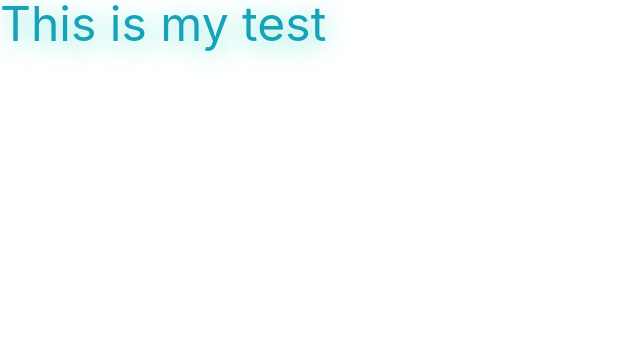
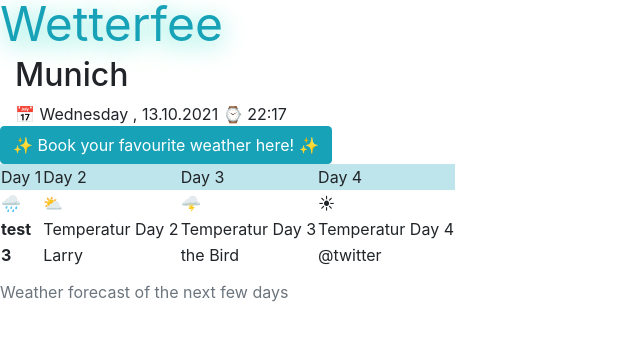
Before and after one commit to NiGinChi/SheCodesPlus_WeatherApp, a plain HTML site: page index.html in a window 1280 px wide. Shown: the whole page, without its empty margins (0-640 px from the left). Drawn offline with nearby package versions, Linux system fonts and the light colour scheme.

Commit message:
Added current date/time (incl js), book weather button and forecast table
JS will display formatted date/time, prepared fun button "book weather" and tested look of forecast table.

```diff
--- a/index.html
+++ b/index.html
@@ -15,7 +15,59 @@
     <link rel="stylesheet" href="src/style.css" />
   </head>
   <body>
-    <h1>This is my test</h1>
+    <h1>Wetterfee</h1>
+    <!--  city | date  -->
+    <div class="weather">
+      <div class="col-sm-4 col 12 mt-1">
+        <ul>
+          <li><h2>Munich</h2></li>
+          <li><div id="displayDateTime"></div></li>
+        </ul>
+      </div>
+
+      <!--  units | search bar  -->
+
+      <!--  fun button  -->
+
+      <button id="perfectWeatherbutton" type="button" class="btn btn-info">
+        ✨ Book your favourite weather here! ✨
+      </button>
+
+      <!--  today weather  -->
+
+      <!--  next few days  -->
+      <table class="table-responsive-sm">
+        <caption>
+          Weather forecast of the next few days
+        </caption>
+        <tbody>
+          <tr>
+            <td class="table-info">Day 1</td>
+            <td class="table-info">Day 2</td>
+            <td class="table-info">Day 3</td>
+            <td class="table-info">Day 4</td>
+          </tr>
+          <tr>
+            <th id="weatherIconDayOne">🌧</th>
+            <td id="weatherIconDayTwo">⛅</td>
+            <td id="weatherIconDayThree">🌩</td>
+            <td id="weatherIconDayFour">☀</td>
+          </tr>
+          <tr>
+            <th id="temperaturDayOne">test</th>
+            <td id="temperaturDayTwo">Temperatur Day 2</td>
+            <td id="temperaturDayThree">Temperatur Day 3</td>
+            <td id="temperaturDayFour">Temperatur Day 4</td>
+          </tr>
+          <tr>
+            <th>3</th>
+            <td>Larry</td>
+            <td>the Bird</td>
+            <td>@twitter</td>
+          </tr>
+        </tbody>
+      </table>
+    </div>
   </body>
   <script src="src/index.js"></script>
 </html>
--- a/src/index.js
+++ b/src/index.js
@@ -0,0 +1,27 @@
+let today = new Date();
+let day = today.getDay();
+let daylist = [
+  "Sunday",
+  "Monday",
+  "Tuesday",
+  "Wednesday ",
+  "Thursday",
+  "Friday",
+  "Saturday",
+];
+let date =
+  today.getDate() + "." + (today.getMonth() + 1) + "." + today.getFullYear();
+
+let hour = today.getHours();
+if (hour < 9) {
+  hour = `0${hour}`;
+}
+let minutes = today.getMinutes();
+if (minutes < 10) {
+  minutes = `0${minutes}`;
+}
+let time = hour + ":" + minutes;
+let dateTime = date + " ⌚ " + time;
+
+document.getElementById("displayDateTime").innerHTML =
+  "📅 " + daylist[day] + ", " + dateTime;
--- a/src/style.css
+++ b/src/style.css
@@ -5,3 +5,9 @@ h1 {
   font-weight: 400;
   line-height: 1;
 }
+
+ul {
+  list-style: none;
+  padding: 0;
+  margin: 0;
+}
```
